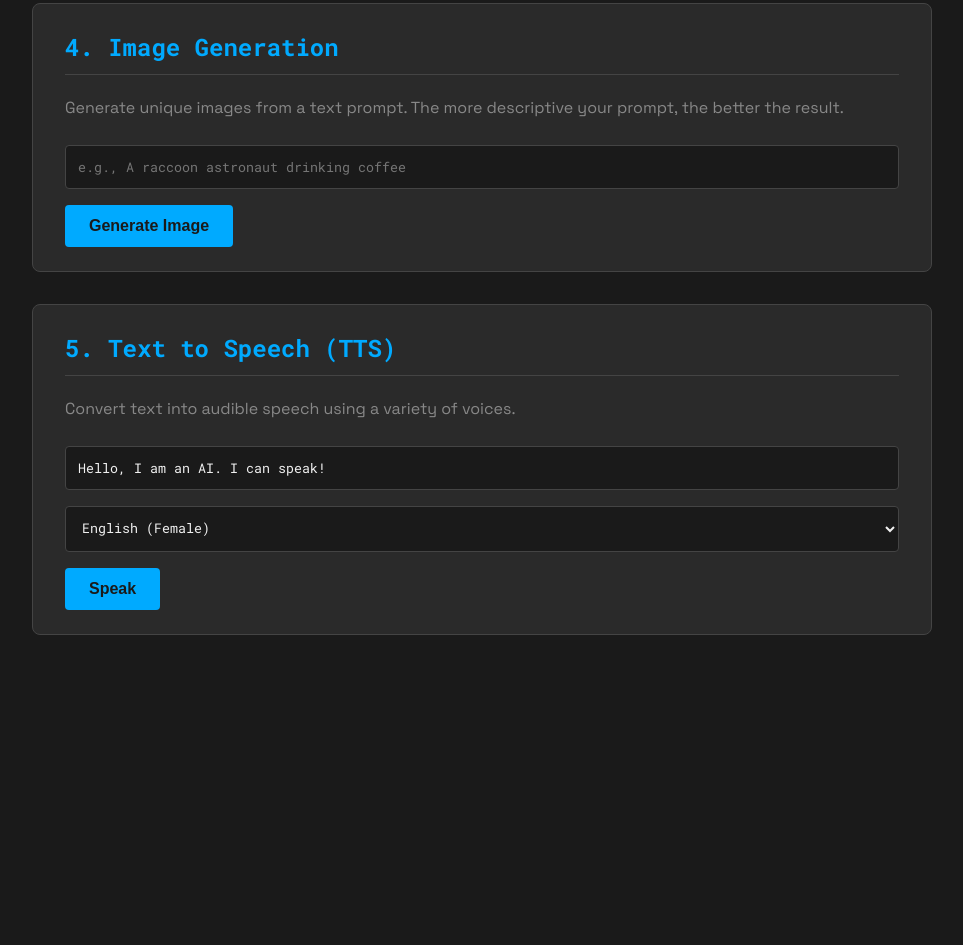
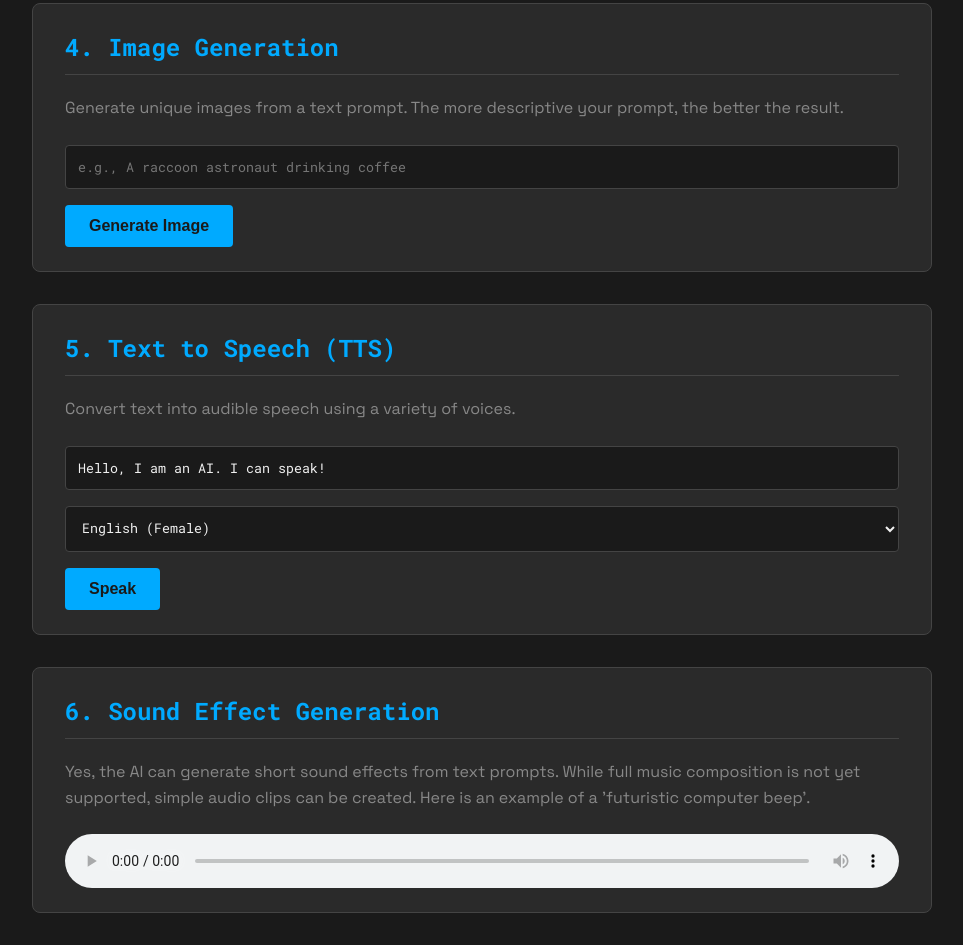
Before and after one commit to websimapi/websim-websim-ai-capabilities-showcase, a plain HTML site: page index.html in a window 1280 px wide. Shown: the part 1992-2937 px from the top of the page, without its empty margins (158-1121 px from the left). Before the commit the page ends 2659 px from the top, so only its background shows below. Drawn offline with Linux system fonts and the light colour scheme.

Commit message:
v2: Is the AI able to generate audio at all or music?

```diff
--- a/index.html
+++ b/index.html
@@ -269,6 +269,17 @@
             </div>
         </div>
 
+        <!-- 6. Sound Effect Generation -->
+        <div class="capability-card">
+            <h2>6. Sound Effect Generation</h2>
+            <p class="description">Yes, the AI can generate short sound effects from text prompts. While full music composition is not yet supported, simple audio clips can be created. Here is an example of a 'futuristic computer beep'.</p>
+            <div class="demo-area">
+                <audio controls src="futuristic_beep.mp3" style="width: 100%;">
+                    Your browser does not support the audio element.
+                </audio>
+            </div>
+        </div>
+
     </div>
 
     <script>
```
Also changed, not shown: 1 other file.
